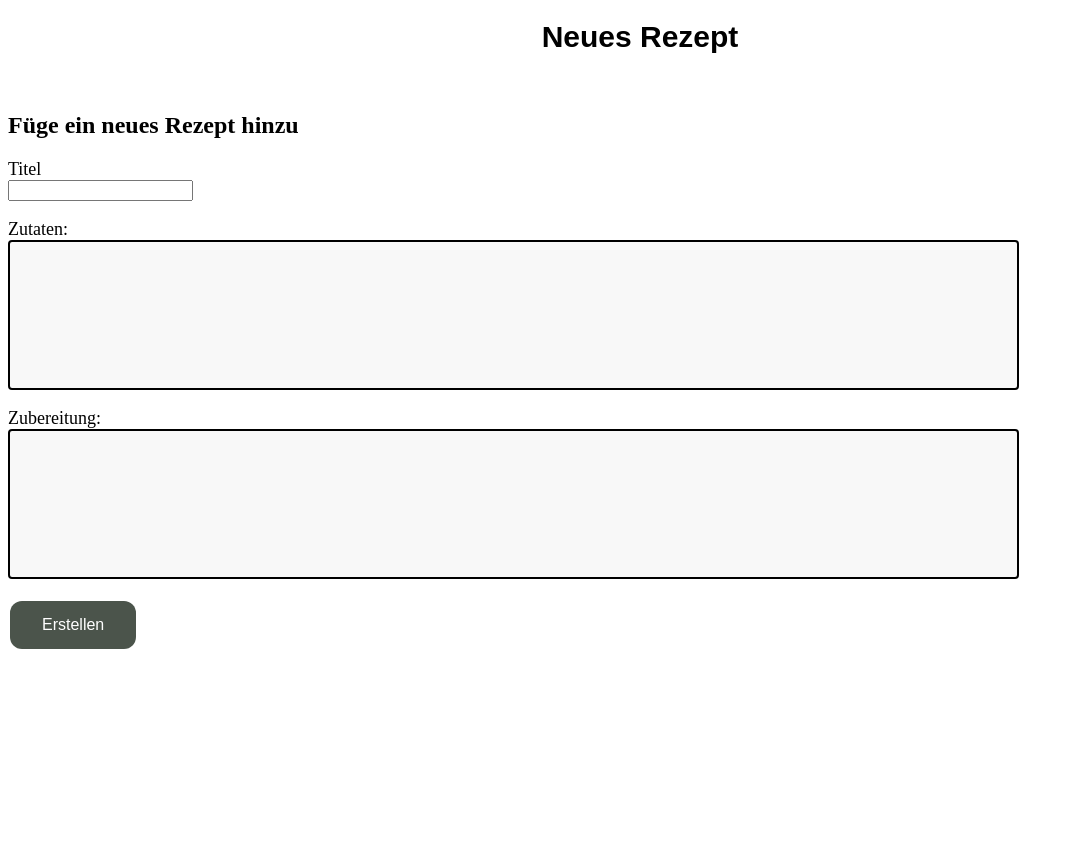
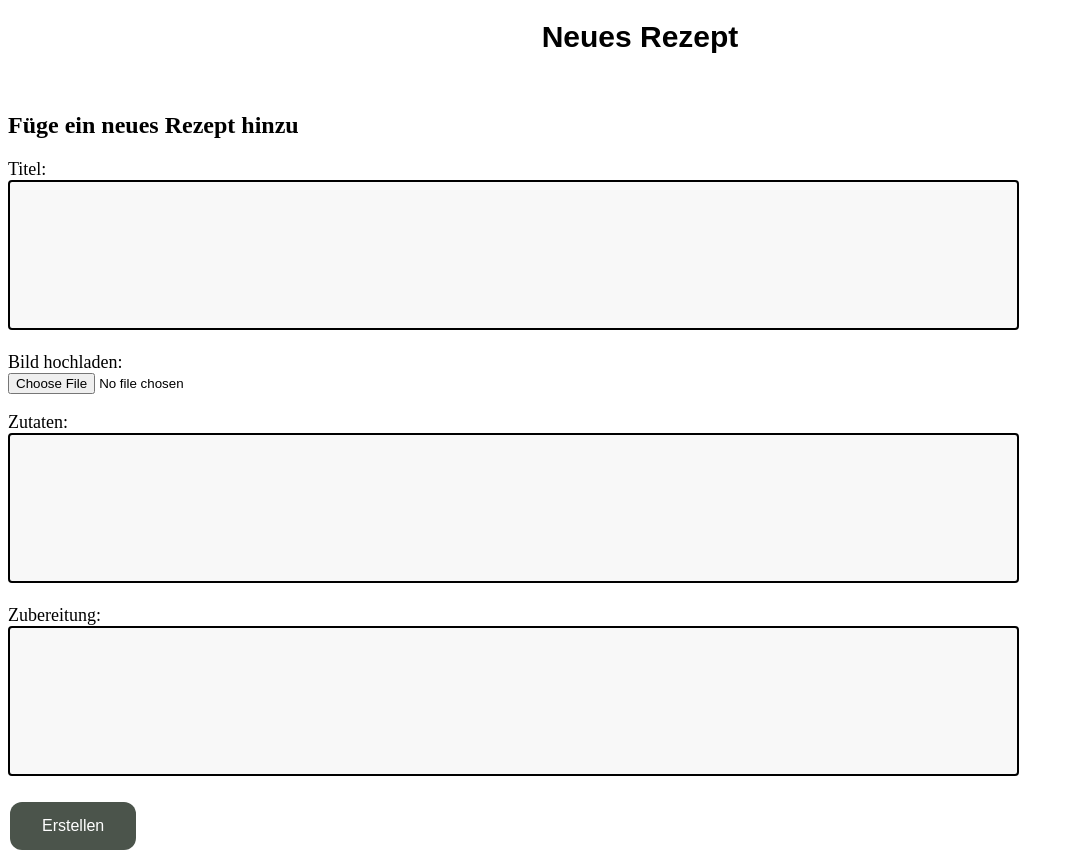
Before and after one commit to Fabske1893/Web-Programmierung, a PHP site: page /recipes/CreateRecipe.html in a window 1280 px wide. Shown: the part 26-888 px from the top of the page, without its empty margins (0-1074 px from the left). Before the commit the page ends 675 px from the top, so only its background shows below. Run offline with PHP 8.4, Linux system fonts and the light colour scheme.

Commit message:
Bild Upload hinzugefügt

```diff
--- a/css/style.css
+++ b/css/style.css
@@ -59,7 +59,7 @@ label {
     align-items: start;
 
 }
-#zutaten, #zubereitung {
+#zutaten, #zubereitung ,#titel {
     width: 80%;
     height: 150px;
     padding:  20px;
--- a/recipes/CreateRecipe.html
+++ b/recipes/CreateRecipe.html
@@ -19,14 +19,17 @@
     <h2>Füge ein neues Rezept hinzu</h2>
     <p></p>
 
-        <label for="zutaten">Titel</label> <br>
-        <input type="text" id="titel" name="titel" required ><br><br>
+        <label for="zutaten">Titel:</label> <br>
+        <textarea type="text" id="titel" name="titel" required ></textarea><br><br>
+
+        <label for="bild">Bild hochladen:</label> <br>
+        <input type="file" id="bild" name="bild" accept="image/*"><br><br>
 
         <label for="zutaten">Zutaten:</label> <br>
-        <input type="text" id="zutaten" name="zutaten" required ><br><br>
+        <textarea type="text" id="zutaten" name="zutaten" required ></textarea><br><br>
 
         <label for="zutaten">Zubereitung:</label> <br>
-        <input type="text" id="zubereitung" name="zubereitung" required ><br><br>
+        <textarea type="text" id="zubereitung" name="zubereitung" required ></textarea><br><br>
 
         <button id="create" onclick="createRecipe()">Erstellen</button>
 </body>
--- a/recipes/Recipe1.html
+++ b/recipes/Recipe1.html
@@ -17,7 +17,7 @@
 
     <p></p>
 
-
+    <button>Einkaufliste drucken</button>
 
 </body>
 </html>
```
